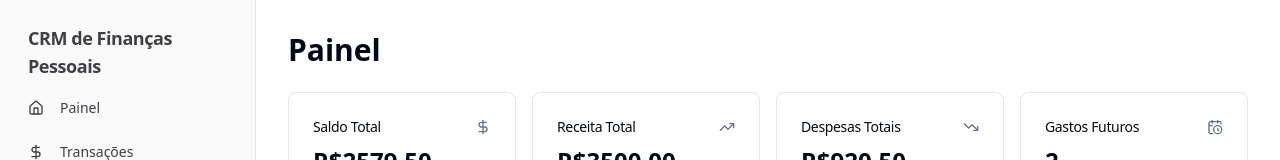
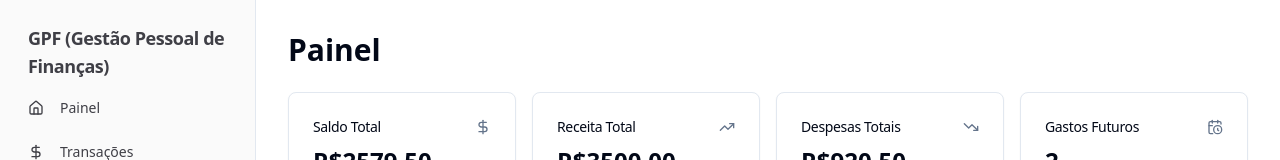
Before and after one commit to andriazlealneto-byte/CRM-finan-as, a React (Vite) app: page / in a window 1280 px wide. Shown: the top 160 px of the page. Built offline with nearby package versions, Linux system fonts and the light colour scheme.

Commit message:
[dyad] wrote 1 file(s)

```diff
--- a/src/components/Sidebar.tsx
+++ b/src/components/Sidebar.tsx
@@ -30,7 +30,7 @@ const Sidebar = ({ className, isMobile, onLinkClick }: SidebarProps) => {
       <div className="space-y-4 py-4">
         <div className="px-3 py-2">
           <h2 className="mb-2 px-4 text-lg font-semibold tracking-tight">
-            CRM de Finanças Pessoais
+            GPF (Gestão Pessoal de Finanças)
           </h2>
           <div className="space-y-1">
             {navItems.map((item) => (
```
